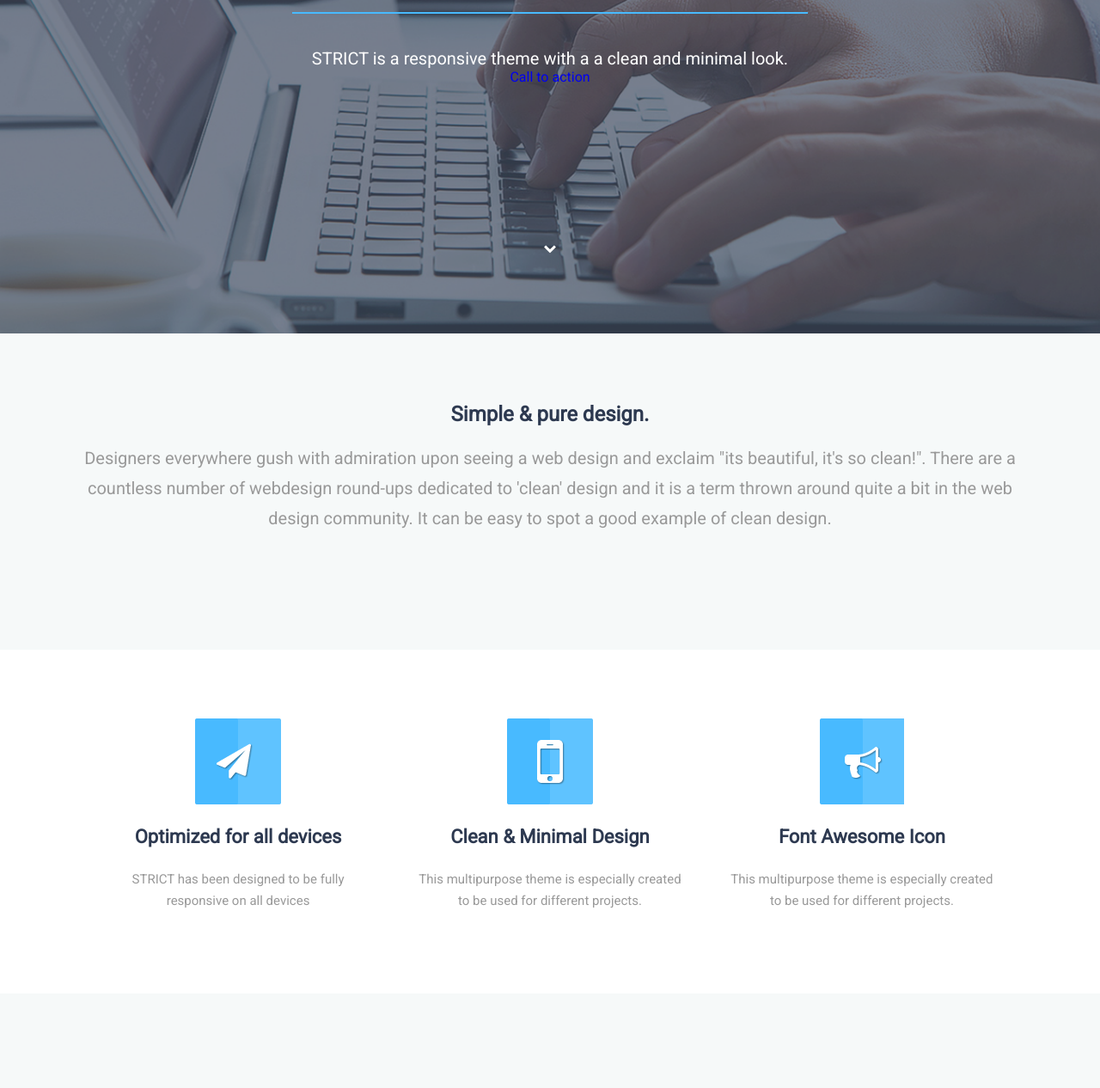
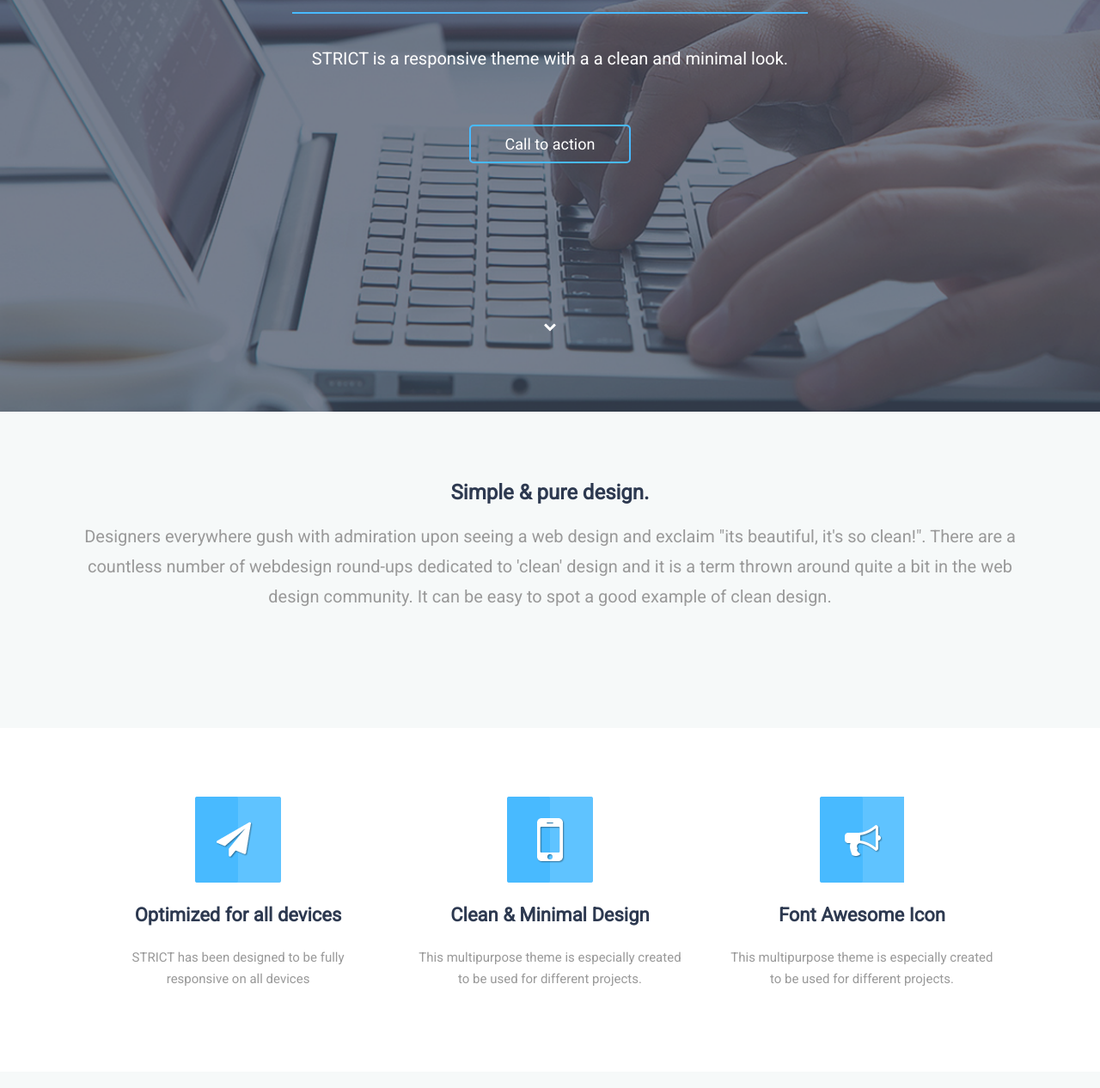
Before and after one commit to Suvendro/ssd-27, a plain HTML site: page index.html in a window 1280 px wide. Shown: the part 460-1726 px from the top of the page at 86% size. Drawn offline with Linux system fonts and the light colour scheme.

Commit message:
awesome
Good

```diff
--- a/index.html
+++ b/index.html
@@ -78,13 +78,17 @@
 
                 <p>STRICT is a responsive theme with a a clean and minimal look.</p>
 
-                <a href="#">Call to action</a>
+                <a href="#" class="call">Call to action</a>
 
             </div>
 
             <div class="banner-2">
 
+                <a href="#" title="">
+
                     <i class="fa fa-chevron-down" aria-hidden="true"></i>
+
+                </a>
 
             </div>
 
@@ -118,6 +122,8 @@
 
             <div class="responsive flot">
 
+                <a href="#" title="" class="flot-a">
+
                     <img src="img/a2.png">
 
                     <h3>Optimized for all devices</h3>
@@ -125,9 +131,13 @@
                     <p>STRICT has been designed to be fully
                     <br> responsive on all devices</p>
 
+                </a>
+
             </div>
 
             <div class="Clean flot">
+
+                <a href="#" title="" class="flot-a">
 
                     <img src="img/a1.png">
 
@@ -136,16 +146,23 @@
                     <p>This multipurpose theme is especially created
                         <br>to be used for different projects.</p>
 
+                </a>
+
             </div>
 
             <div class="Font flot">
+
+                <a href="#" title="" class="flot-a">
 
                     <img src="img/a3.png">
 
                     <h3>Font Awesome Icon</h3>
 
                     <p>This multipurpose theme is especially created
+
                     <br>to be used for different projects.</p>
+
+                </a>
 
             </div>
 
```
Lines whose indentation alone changed are shown as unchanged.
